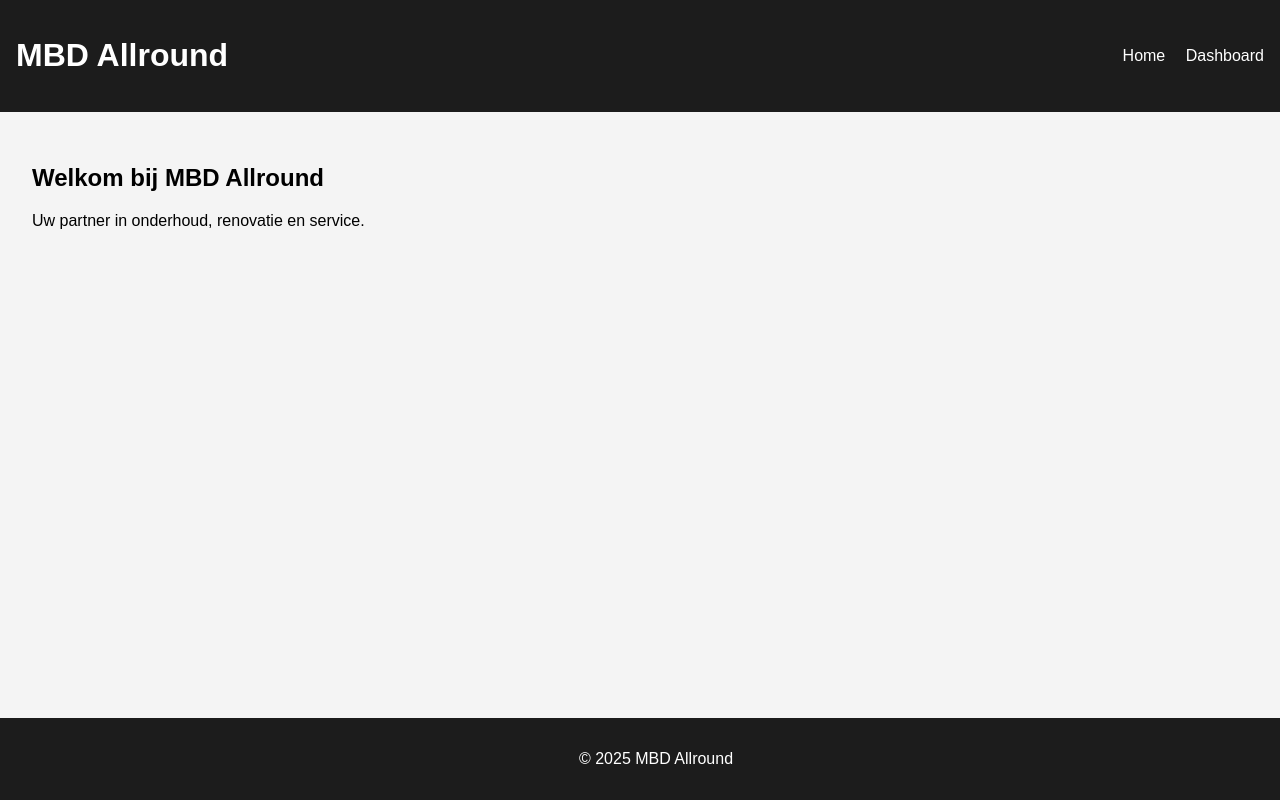
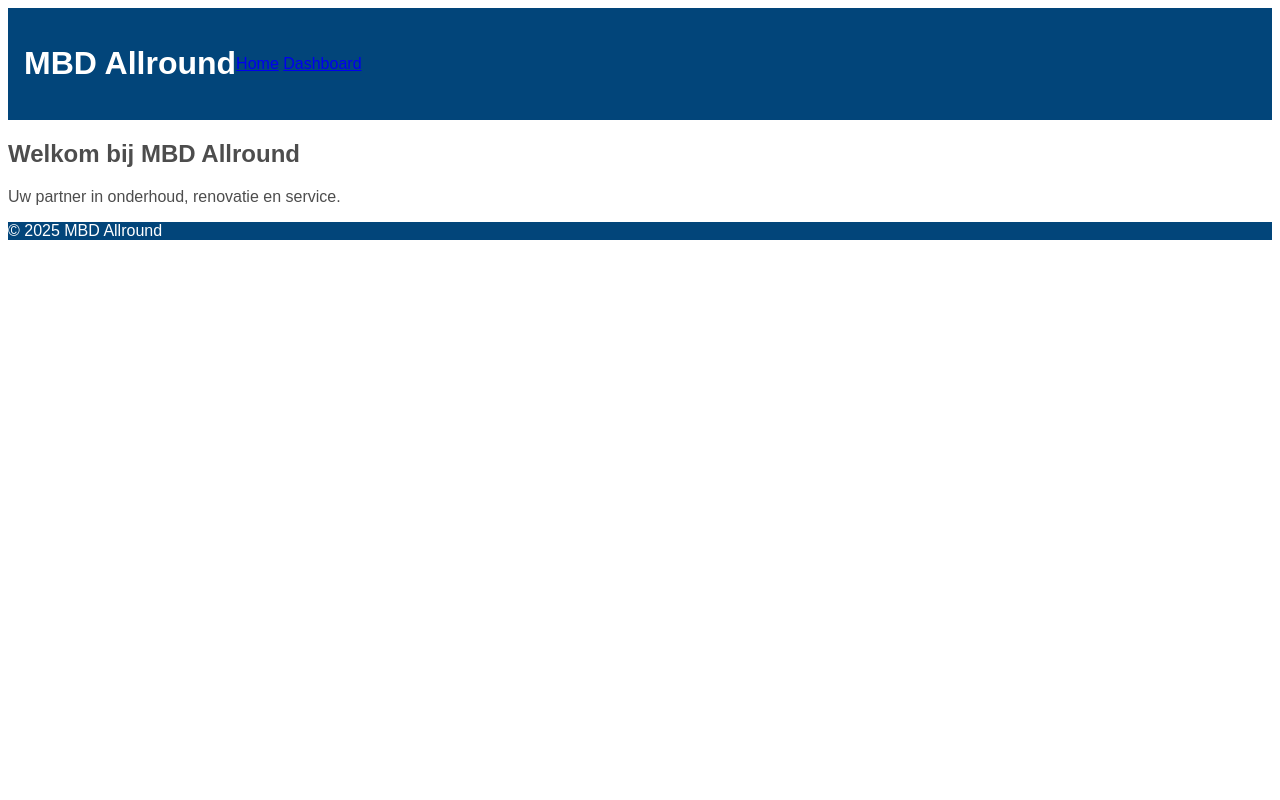
Before and after one commit to bouwendijk/MBD_Frontend, a plain HTML site: page index.html in a window 1280 px wide. Drawn offline with Linux system fonts and the light colour scheme.

Commit message:
Update style.css

```diff
--- a/style.css
+++ b/style.css
@@ -1,31 +1,24 @@
 body {
+  background: #FFFFFF;
+  color: #4D4D4D;
   font-family: Arial, sans-serif;
-  margin: 0;
-  padding: 0;
-  background-color: #f4f4f4;
 }
+
+header, footer, button {
+  background: #02457A;
+  color: #FFF;
+}
+
 header {
-  background-color: #1c1c1c;
-  color: white;
-  padding: 1em;
+  padding: 1rem;
   display: flex;
-  justify-content: space-between;
   align-items: center;
+  <img src="MBD_Logo.png" alt="MBD Allround Klimaatbeheer" style="height:40px; margin-right: 0.5rem;">
+<h1>Dashboard</h1>
 }
-nav a {
-  color: white;
-  margin-left: 1em;
-  text-decoration: none;
+
+button {
+  border: none;
+  padding: 0.5rem 1rem;
+  border-radius: 4px;
 }
-main {
-  padding: 2em;
-}
-footer {
-  background-color: #1c1c1c;
-  color: white;
-  text-align: center;
-  padding: 1em;
-  position: fixed;
-  bottom: 0;
-  width: 100%;
-}
```
